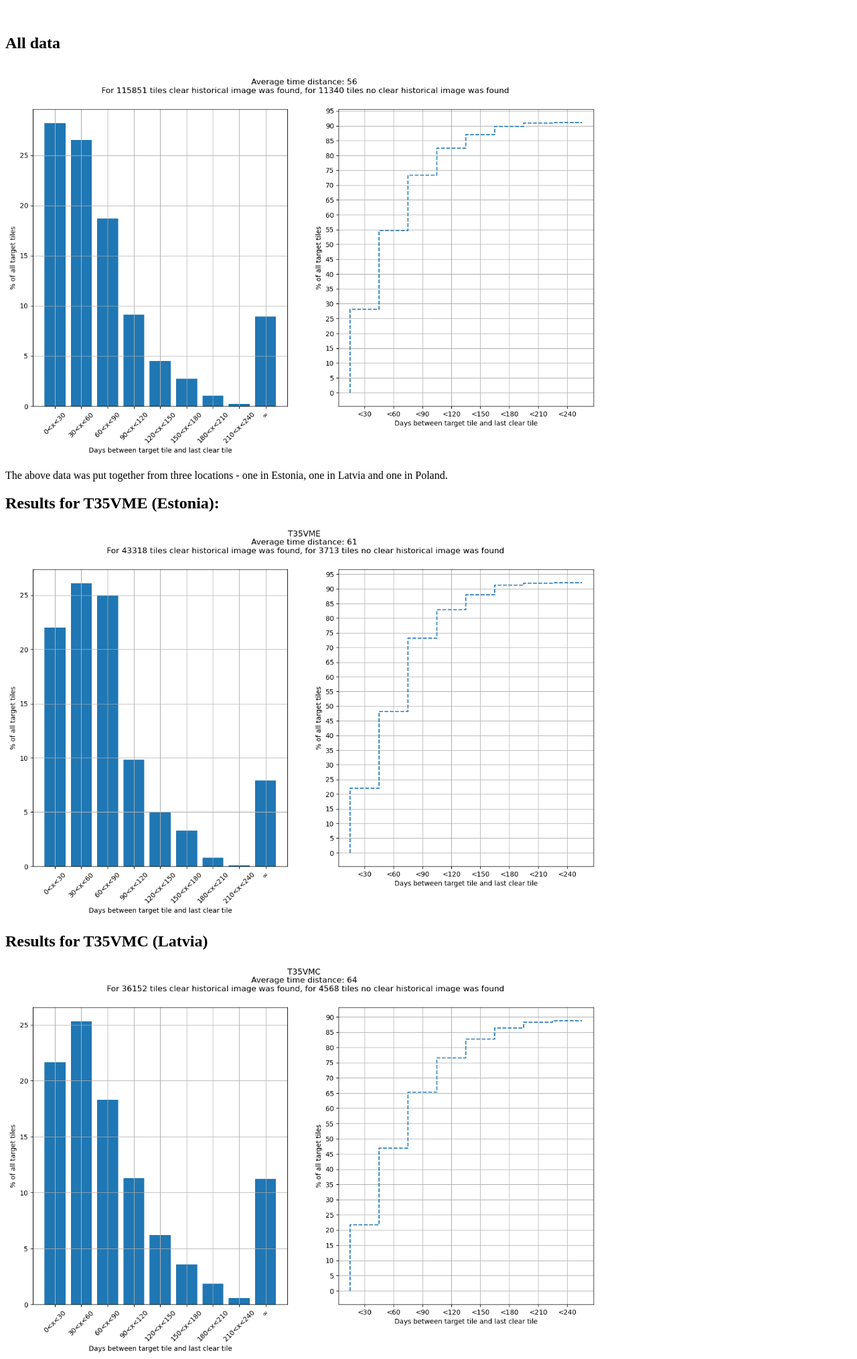
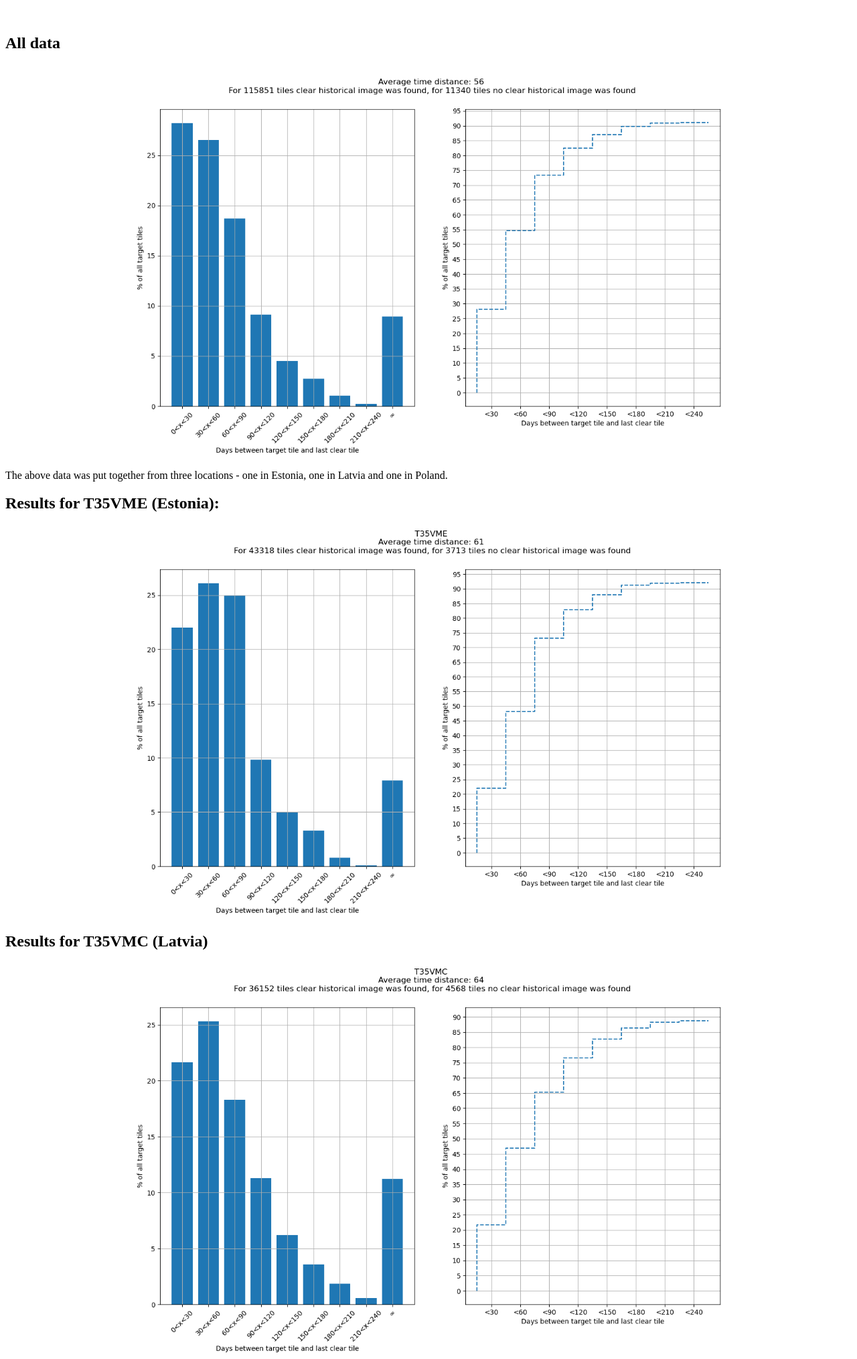
Before and after one commit to heidotrofimov/heidotrofimov.github.io, a plain HTML site: page index.html in a window 1280 px wide. Shown: the part 137-2166 px from the top of the page at 67% size. Drawn offline with Linux system fonts and the light colour scheme.

Commit message:
Update index.html

```diff
--- a/index.html
+++ b/index.html
@@ -30,21 +30,21 @@ All the Sentinel-2 products from April to November from a given year were downlo
 <h2>All data</h2>
 <div class="row">
 
-    <img src="https://raw.githubusercontent.com/heidotrofimov/heidotrofimov.github.io/main/images/alldata.png"style="width:70%">
+    <center><img src="https://raw.githubusercontent.com/heidotrofimov/heidotrofimov.github.io/main/images/alldata.png"style="width:70%"></center>
 
 </div>
 <p>The above data was put together from three locations - one in Estonia, one in Latvia and one in Poland.
 <h2>Results for T35VME (Estonia):</h2>
 <div class="row">
 
-    <img src="https://raw.githubusercontent.com/heidotrofimov/heidotrofimov.github.io/main/images/T35VME_allyears.png" style="width:70%">
+    <center><img src="https://raw.githubusercontent.com/heidotrofimov/heidotrofimov.github.io/main/images/T35VME_allyears.png" style="width:70%"></center>
 
 </div>
 
 <h2>Results for T35VMC (Latvia)</h2>
 <div class="row">
 
-    <img src="https://raw.githubusercontent.com/heidotrofimov/heidotrofimov.github.io/main/images/T35VMC_allyears.png" style="width:70%">
+   <center> <img src="https://raw.githubusercontent.com/heidotrofimov/heidotrofimov.github.io/main/images/T35VMC_allyears.png" style="width:70%"></center>
 
 </div>
 
@@ -52,7 +52,7 @@ All the Sentinel-2 products from April to November from a given year were downlo
 <p>This parameter is the maximum wind gust at the specified time, at a height of ten metres above the surface of the Earth. The WMO defines a wind gust as the maximum of the wind averaged over 3 second intervals. This duration is shorter than a model time step, and so the ECMWF Integrated Forecasting System (IFS) deduces the magnitude of a gust within each time step from the time-step-averaged surface stress, surface friction, wind shear and stability. Care should be taken when comparing model parameters with observations, because observations are often local to a particular point in space and time, rather than representing averages over a model grid box.</p>
 <div class="row">
 
-    <img src="https://raw.githubusercontent.com/heidotrofimov/heidotrofimov.github.io/main/images/T34UED_allyears.png" style="width:70%">
+    <center><img src="https://raw.githubusercontent.com/heidotrofimov/heidotrofimov.github.io/main/images/T34UED_allyears.png" style="width:70%"></center>
 
 </div>
 <p>The data also included two years - 2020 and 2018, which showed different results. However, only about half of 2018 products were found in creo, so it may give skewed
```
